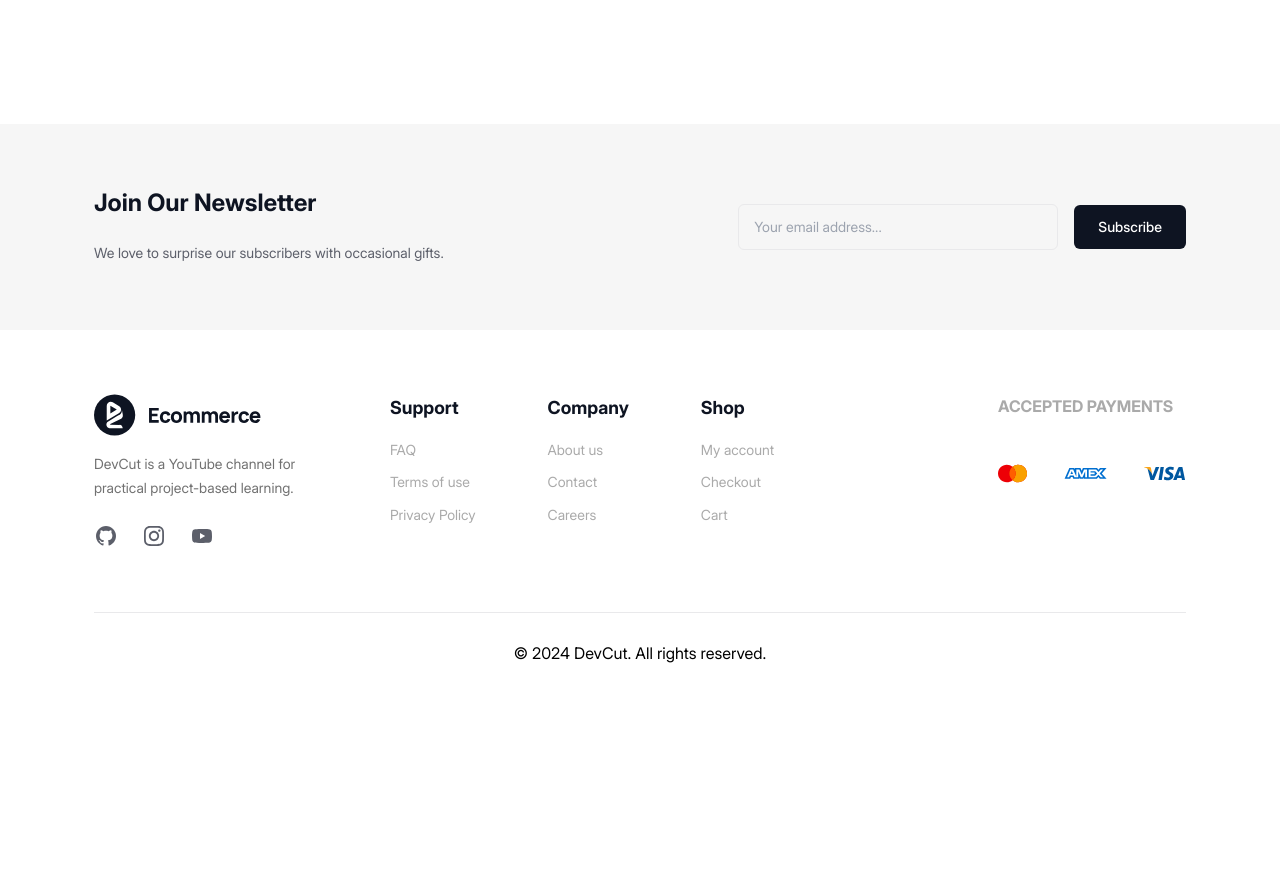
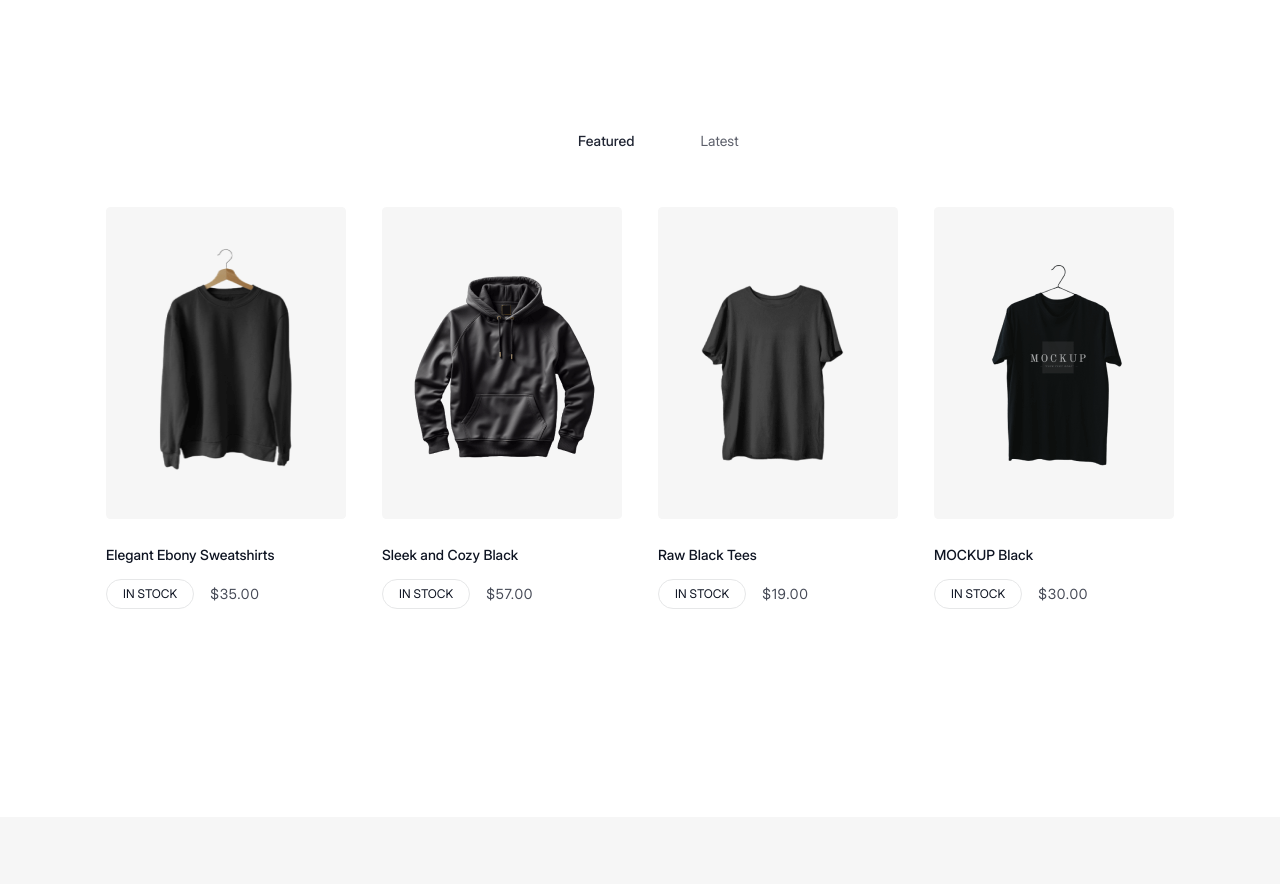
Before and after one commit to AbdumalikovIkboljon/E-commerce, a Next.js app: page / in a window 1280 px wide. Shown: the part 2080-2964 px from the top of the page. Before the commit the page ends 2773 px from the top, so only its background shows below. Built offline with nearby package versions, Linux system fonts and the light colour scheme.

Commit message:
add productsTab component with its responsiveness

```diff
--- a/src/app/page.js
+++ b/src/app/page.js
@@ -4,6 +4,9 @@ import Image from "next/image";
 import Services from "@/components/Services";
 import BestSelling from "@/components/BestSelling";
 import { womensTops } from "../../public";
+import ProductTabs from "@/components/ProductTabs";
+
+
 export default function Home() {
   return (
     <section>
@@ -49,7 +52,7 @@ export default function Home() {
           {/* Image positioned absolutely on the right side */}
           <div className="absolute right-[40px] transform -translate-y-1/2 top-[31%] medium:top-[51%]">
             <Image
-            src={womensTops} // Replace 'womensTops' with the actual image import or URL
+              src={womensTops}
               width={225}
               height={311}
               alt="Women's top cloth"
@@ -58,8 +61,8 @@ export default function Home() {
             />
           </div>
         </div>
-
       </div>
+      <ProductTabs />
     </section>
   );
 }
--- /dev/null
+++ b/src/components/ProductTabs.js
@@ -0,0 +1,64 @@
+"use client";
+
+import { useState } from "react";
+import Image from "next/image";
+import Link from "next/link";
+import { products } from "@/constants";
+
+const ProductTabs = () => {
+  const [activeTab, setActiveTab] = useState("featured");
+
+  return (
+    <div className="max-w-[1116px] mx-auto px-3 mb-[192px]">
+      {/* Tab Buttons */}
+      <div className="flex gap-8 mb-8 max-w-[158px] mx-auto">
+        <button
+          className={`text-sm rounded-full py-1 border border-transparent px-4 ${
+            activeTab === "featured"
+              ? "text-black-800 font-medium border border-black-400"
+              : "text-black-500"
+          } transition-colors duration-200`}
+          onClick={() => setActiveTab("featured")}
+        >
+          Featured
+        </button>
+        <button
+          className={`text-sm rounded-full py-1 border border-transparent px-4 ${
+            activeTab === "latest"
+              ? "text-black-800 font-medium border border-black-400"
+              : "text-black-500"
+          } transition-colors duration-200`}
+          onClick={() => setActiveTab("latest")}
+        >
+          Latest
+        </button>
+      </div>
+
+      {/* Product Grid */}
+      <ul className="flex flex-wrap justify-center gap-5">
+        {products[activeTab].map(({ id, image, name, price, inStock }) => (
+          <li key={id} className="py-4 px-2">
+            <Link href={`/product/${id}`}>
+              <Image
+                src={image}
+                alt={name}
+                width={240}
+                height={312}
+                className="w-[180px] h-[234px] sm:w-[240px] sm:h-[312px] rounded-[4px] mb-6"
+              />
+              <p className="text-sm font-medium text-black-900 mb-3">{name}</p>
+              <div className="flex items-center gap-4">
+              <span className="uppercase text-xs leading-6 py-[2px] px-4 text-black-900 border border-black-100 rounded-full">
+                  {inStock ? "In Stock" : "Out of Stock"}
+                </span>
+                <span className="text-black-600 text-sm tracking-wider">${price.toFixed(2)}</span>
+              </div>
+            </Link>
+          </li>
+        ))}
+      </ul>
+    </div>
+  );
+};
+
+export default ProductTabs;
--- a/src/constants/index.js
+++ b/src/constants/index.js
@@ -1,58 +1,140 @@
 import Icon from "@/components/Icon";
-import { classicMonochromeShirt, monochromaticWardrobeShirt, essentialNeutralsShirt, utraanetBlackShirt } from '../../public/index';
-
+import {
+  classicMonochromeShirt,
+  monochromaticWardrobeShirt,
+  essentialNeutralsShirt,
+  utraanetBlackShirt,
+  elegantEbonyShirt,
+  sleekAndCozyBlackSweater,
+  rawBlackTeesShirt,
+  mockupBlackShirt
+} from "../../public/index";
 
 export const services = [
   {
     id: 1,
-    icon: <Icon name='delivery' color="transparent" currentColor='black' size="w-6 h-6" />,
+    icon: (
+      <Icon
+        name="delivery"
+        color="transparent"
+        currentColor="black"
+        size="w-6 h-6"
+      />
+    ),
     title: "Free shipping",
-    description: "Upgrade your style today and get FREE shipping on all orders! Don't miss out.",
+    description:
+      "Upgrade your style today and get FREE shipping on all orders! Don't miss out.",
   },
   {
     id: 2,
-    icon: <Icon name='starBadge' color="transparent" currentColor='black' size="w-6 h-6" />,
+    icon: (
+      <Icon
+        name="starBadge"
+        color="transparent"
+        currentColor="black"
+        size="w-6 h-6"
+      />
+    ),
     title: "Satisfaction Guarantee",
-    description: "Shop confidently with our Satisfaction Guarantee: Love it or get a refund.",
+    description:
+      "Shop confidently with our Satisfaction Guarantee: Love it or get a refund.",
   },
   {
     id: 3,
-    icon: <Icon name='shieldCheck' color="transparent" currentColor='black' size="w-6 h-6" />,
+    icon: (
+      <Icon
+        name="shieldCheck"
+        color="transparent"
+        currentColor="black"
+        size="w-6 h-6"
+      />
+    ),
     title: "Secure Payment",
-    description: "Your security is our priority. Your payments are secure with us.",
+    description:
+      "Your security is our priority. Your payments are secure with us.",
   },
-]
+];
 
 export const bestSelling = [
   {
     id: 1,
     image: classicMonochromeShirt,
-    name: 'Classic Monochrome Tees',
+    name: "Classic Monochrome Tees",
     inStock: true,
-    price: 35.00,
+    price: 35.0,
   },
   {
     id: 2,
     image: monochromaticWardrobeShirt,
-    name: 'Monochromatic Wardrobe',
+    name: "Monochromatic Wardrobe",
     inStock: true,
-    price: 27.00,
+    price: 27.0,
   },
   {
     id: 3,
     image: essentialNeutralsShirt,
-    name: 'Essential Neutrals',
+    name: "Essential Neutrals",
     inStock: true,
-    price: 22.00,
+    price: 22.0,
   },
   {
     id: 4,
     image: utraanetBlackShirt,
-    name: 'UTRAANET Black',
+    name: "UTRAANET Black",
     inStock: true,
-    price: 43.00,
+    price: 43.0,
   },
-]
+];
+
+export const products = {
+  featured: [
+    {
+      id: 1,
+      name: "Elegant Ebony Sweatshirts",
+      price: 35.0,
+      inStock: true,
+      image: elegantEbonyShirt,
+    },
+    {
+      id: 2,
+      name: "Sleek and Cozy Black",
+      price: 57.0,
+      inStock: true,
+      image: sleekAndCozyBlackSweater,
+    },
+    {
+      id: 3,
+      name: "Raw Black Tees",
+      price: 19.0,
+      inStock: true,
+      image: rawBlackTeesShirt,
+    },
+    {
+      id: 4,
+      name: "MOCKUP Black",
+      price: 30.0,
+      inStock: true,
+      image: mockupBlackShirt,
+    },
+  ],
+  latest: [
+    // Add your latest products here with the same structure
+    {
+      id: 5,
+      name: "New Collection Tee",
+      price: 25.0,
+      inStock: true,
+      image: classicMonochromeShirt,
+    },
+    {
+      id: 6,
+      name: "Latest Style Hoodie",
+      price: 60.0,
+      inStock: true,
+      image: sleekAndCozyBlackSweater,
+    },
+  ],
+};
 
 export const footerLinks = [
   {
```
Lines whose indentation alone changed are shown as unchanged.
